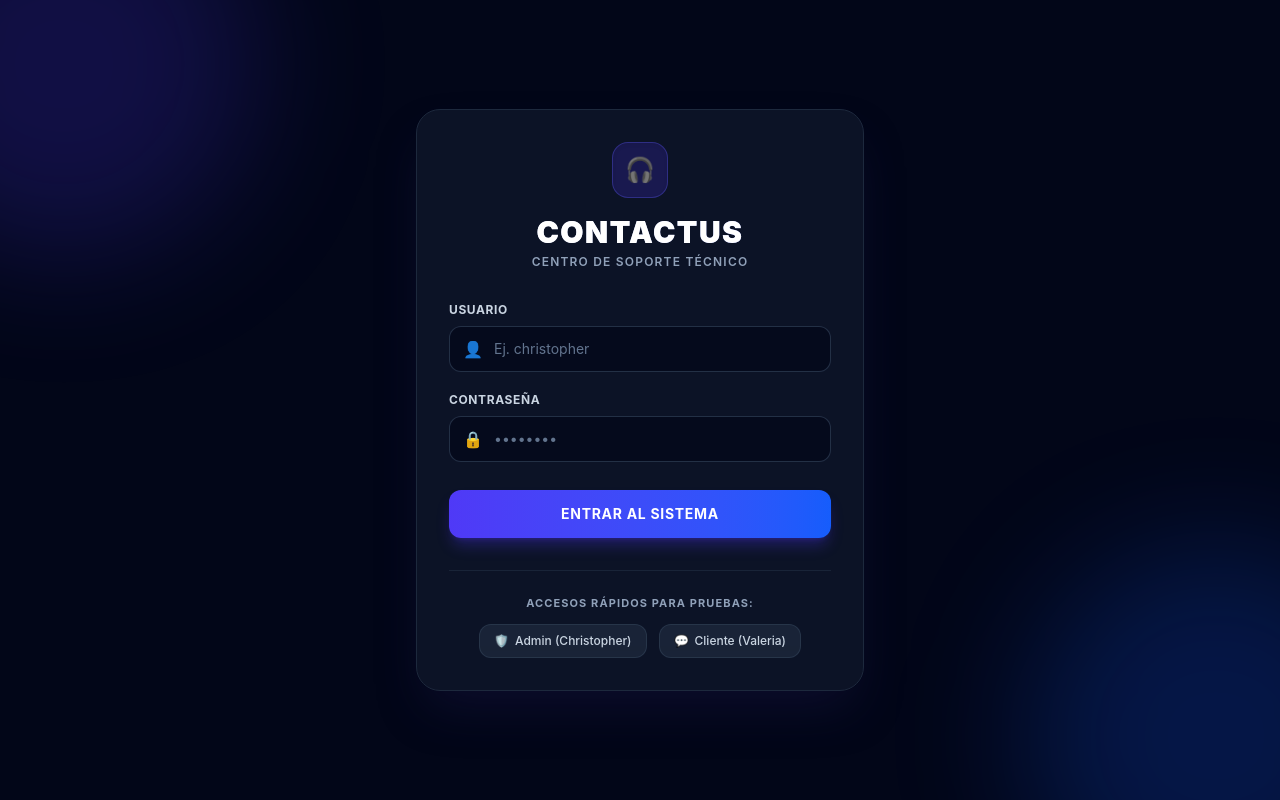
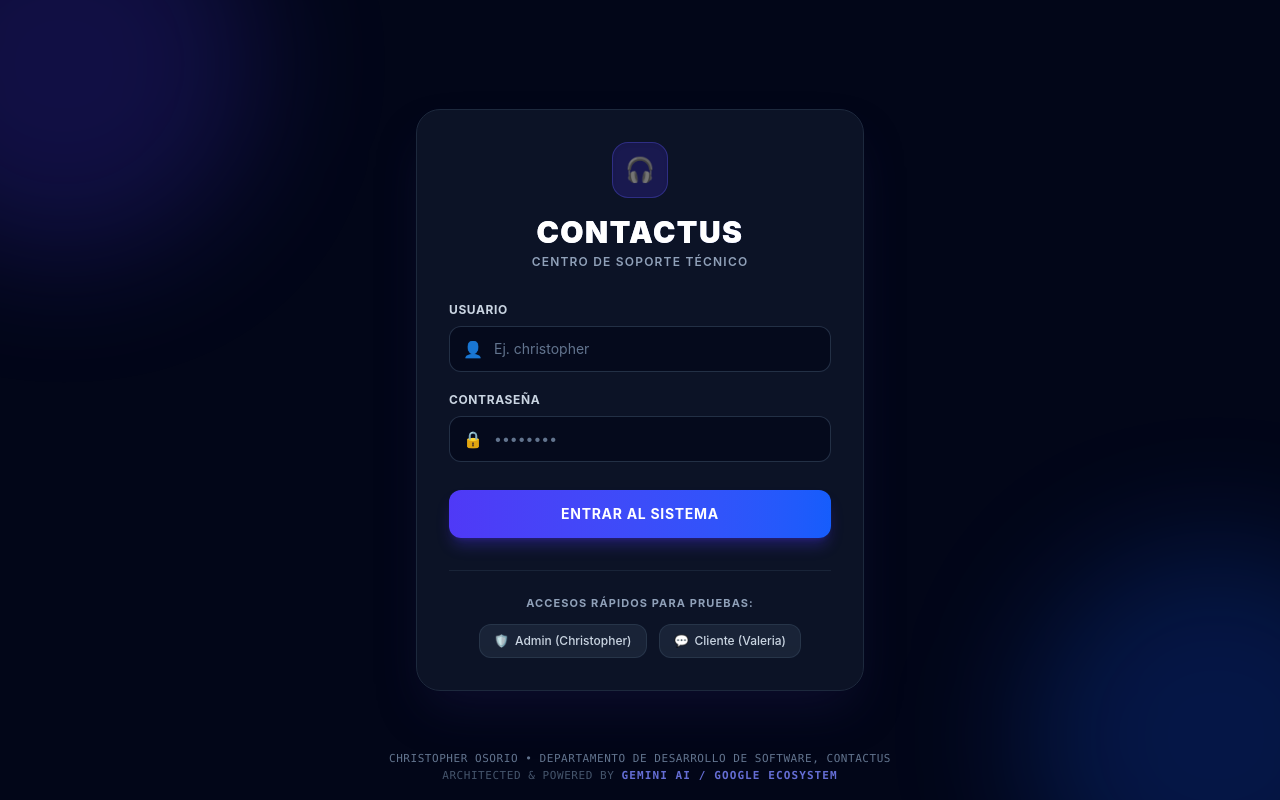
Before and after one commit to Clodos04/portal-soporte, a React (Vite) app: page / in a window 1280 px wide. Built offline with nearby package versions, Linux system fonts and the light colour scheme; no server answers.

Commit message:
Add footer to Login component
Added footer with developer information to Login component.

```diff
--- a/src/views/Login.jsx
+++ b/src/views/Login.jsx
@@ -124,6 +124,12 @@ function Login({ onLogin }) {
           </div>
         </div>
       </div>
+
+      {/* FOOTER DISCRETO Y CORPORATIVO */}
+      <div className="absolute bottom-4 left-0 right-0 text-center text-slate-500 text-[11px] tracking-wider uppercase font-mono select-none px-4">
+        Christopher Osorio • Departamento de Desarrollo de Software, Contactus <br/>
+        <span className="text-slate-600">Architected & Powered by</span> <span className="text-indigo-400/80 font-semibold tracking-widest">Gemini AI / Google Ecosystem</span>
+      </div>
     </div>
   );
 }
```
